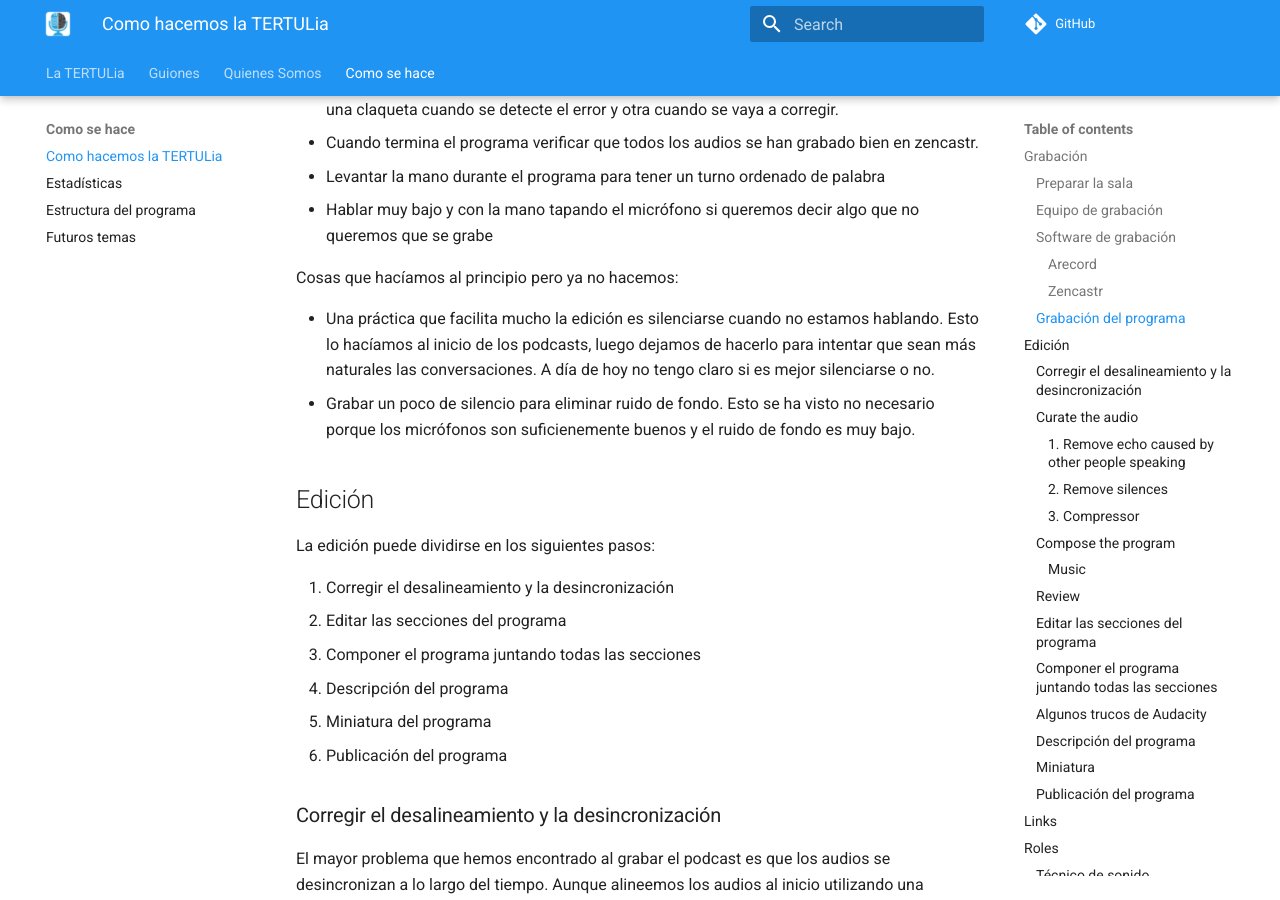
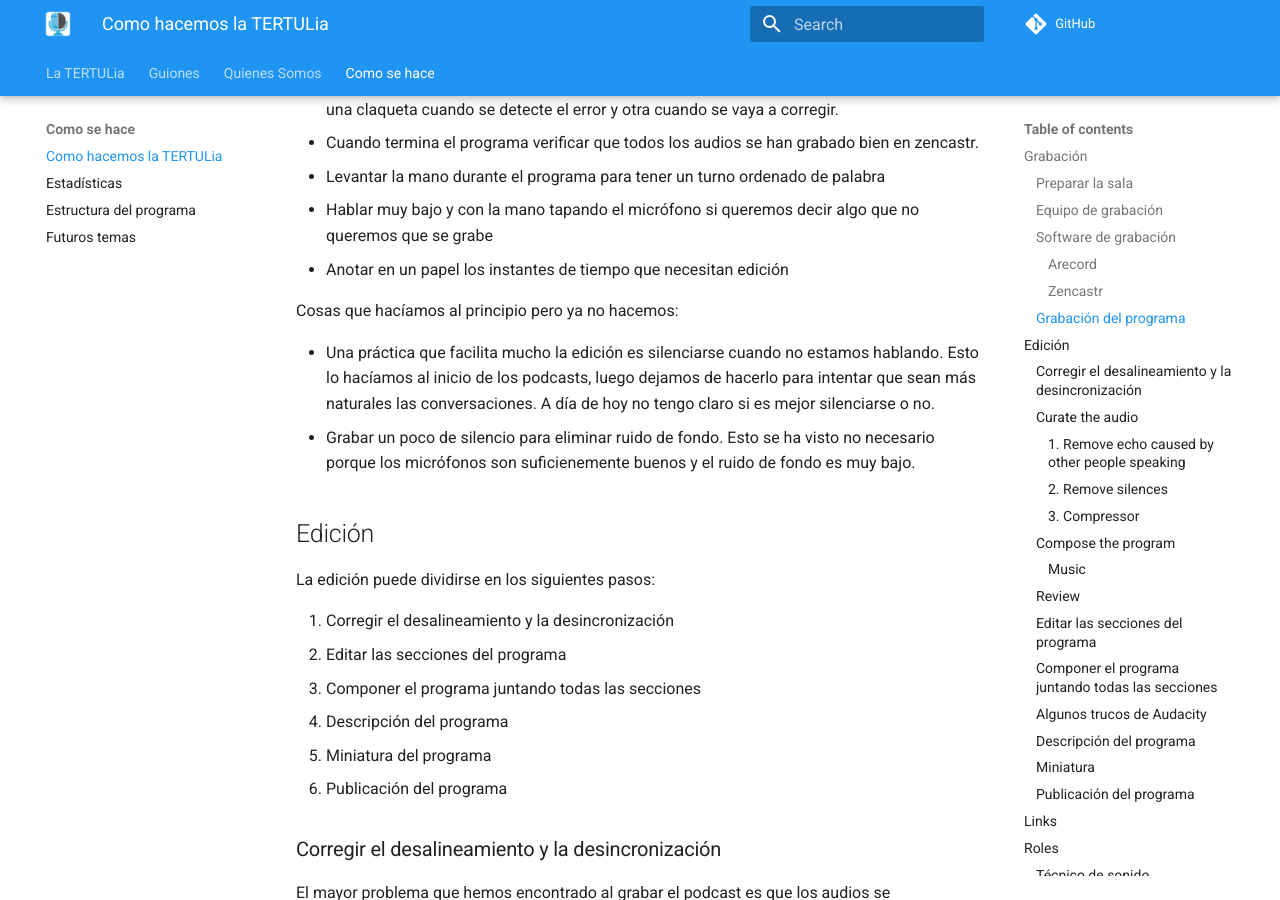
Before and after one commit to ironbar/tertulia_inteligencia_artificial, an MkDocs documentation site: the page built from docs/como-se-hace/como-hacemos-la-tertulia.md, in a window 1280 px wide and 900 px high, scrolled down 1354 px. Built offline with MkDocs 1.6.1 and Material for MkDocs 9.7.7, drawn with Linux system fonts in a browser that asks for light colours; comment, search, counter and statistics services are not loaded.

Commit message:
Update como-hacemos-la-tertulia.md

```diff
--- a/docs/como-se-hace/como-hacemos-la-tertulia.md
+++ b/docs/como-se-hace/como-hacemos-la-tertulia.md
@@ -46,6 +46,7 @@ Para poder ver esto lo mejor es abrir audacity, grabar un poco de audio y ver el
 - Cuando termina el programa verificar que todos los audios se han grabado bien en zencastr.
 - Levantar la mano durante el programa para tener un turno ordenado de palabra
 - Hablar muy bajo y con la mano tapando el micrófono si queremos decir algo que no queremos que se grabe
+- Anotar en un papel los instantes de tiempo que necesitan edición
 
 Cosas que hacíamos al principio pero ya no hacemos:
 
```
